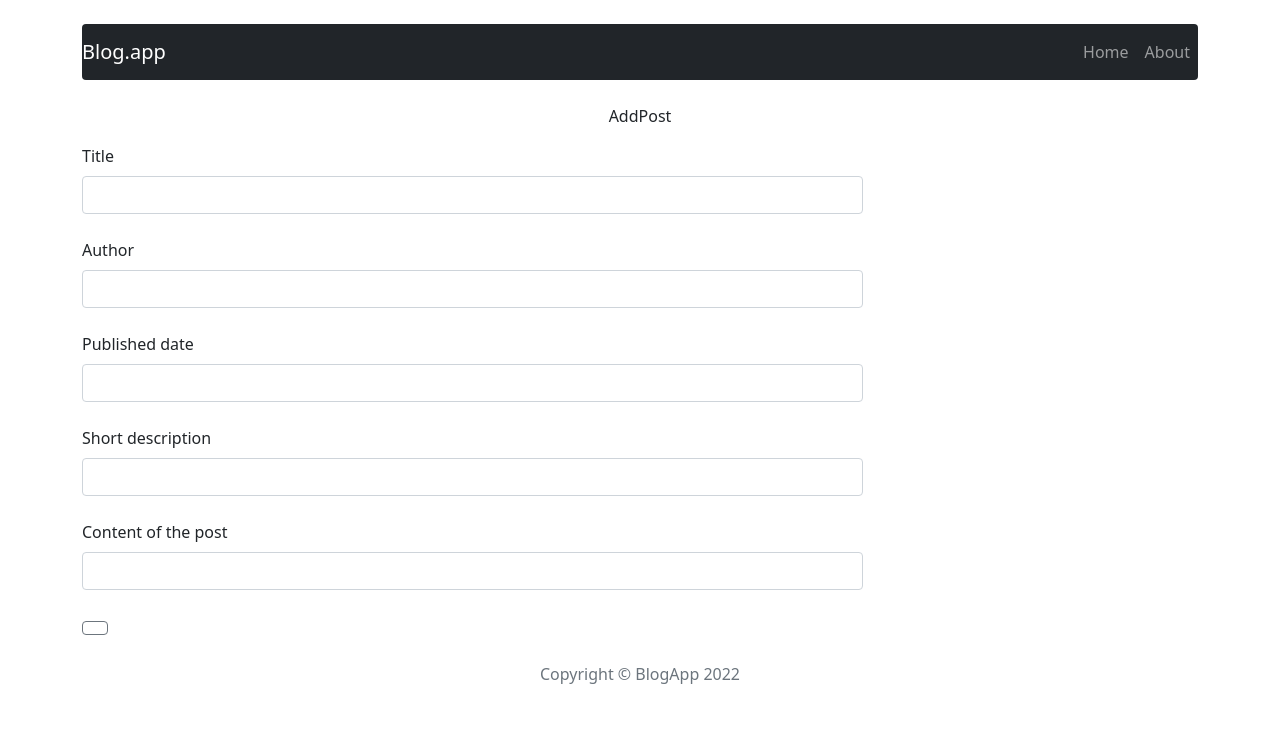
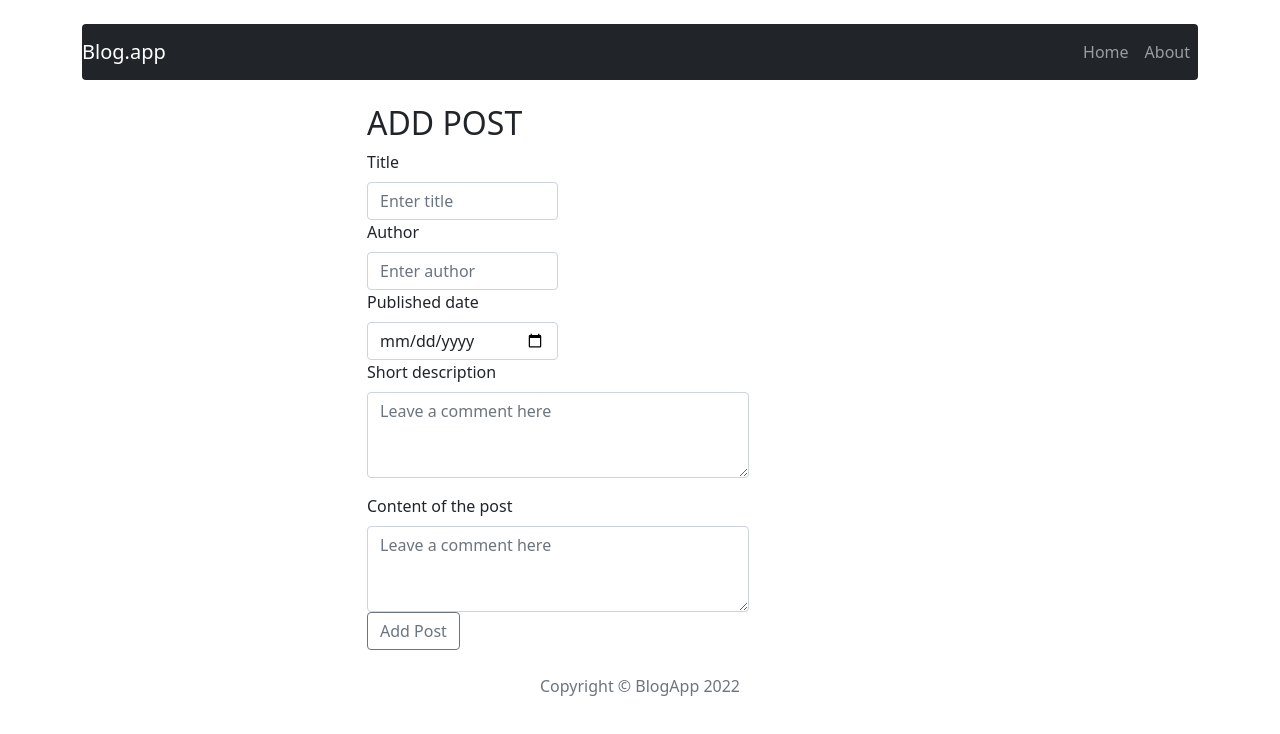
Before and after one commit to SewerynNurczyk/React-Blog, a React (Create React App) app: page /post/add in a window 1280 px wide. Shown: the top 734 px of the page. Built offline with nearby package versions, Linux system fonts and the light colour scheme.

Commit message:
upgrade AddPostForm

```diff
--- a/src/components/features/AddPostForm.js
+++ b/src/components/features/AddPostForm.js
@@ -3,6 +3,7 @@ import { useDispatch } from "react-redux";
 import { addPost } from "../../redux/postsRedux";
 import { useState } from "react";
 import { useNavigate } from "react-router-dom";
+import { Link } from "react-router-dom";
 
 const AddPostForm = () => {
 
@@ -30,29 +31,32 @@ const AddPostForm = () => {
         <div>
             <div style={{ width: '70%' }}>
                 <Form className="" >
-                    <Form.Group className="mb-4">
+                    <Form.Group className="col-md-6">
                         <Form.Label>Title</Form.Label>
-                        <Form.Control value={title} onChange={e => setTitle(e.target.value)} />
+                        <Form.Control placeholder='Enter title' value={title} onChange={e => setTitle(e.target.value)} />
                     </Form.Group>
-                    <Form.Group className="mb-4">
+                    <Form.Group className="col-md-6">
                         <Form.Label>Author</Form.Label>
-                        <Form.Control value={author} onChange={e => setAuthor(e.target.value)} />
+                        <Form.Control placeholder='Enter author' value={author} onChange={e => setAuthor(e.target.value)} />
                     </Form.Group>
-                    <Form.Group className="mb-4">
+                    <Form.Group className="col-md-6">
                         <Form.Label>Published date</Form.Label>
-                        <Form.Control value={publishedDate} onChange={e => setPublishedDate(e.target.value)} />
+                        <Form.Control type='date' placeholder='Enter date dd-mm-yyyy' value={publishedDate} onChange={e => setPublishedDate(e.target.value)} />
                     </Form.Group>
-                    <Form.Group className="mb-4">
+                    <Form.Group className="mb-3">
                         <Form.Label>Short description</Form.Label>
-                        <Form.Control value={shortDescription} onChange={e => setShortDescription(e.target.value)} />
+                        <Form.Control as="textarea" rows={3} placeholder='Leave a comment here' value={shortDescription} onChange={e => setShortDescription(e.target.value)} />
                     </Form.Group>
-                    <Form.Group className="mb-4">
+                    <Form.Group className="mb-10">
                         <Form.Label>Content of the post</Form.Label>
-                        <Form.Control value={content} onChange={e => setContent(e.target.value)} />
+                        <Form.Control as="textarea" rows={3} placeholder='Leave a comment here' value={content} onChange={e => setContent(e.target.value)} />
                     </Form.Group>
+                    <Link to={"/post/" + 'add'}>
+                <Button onClick={handleAdd} variant="btn btn-outline-secondary" type="submit">Add Post</Button>
+            </Link>
                 </Form>
             </div>
-            <Button onClick={handleAdd} variant="btn btn-outline-secondary" type="submit"></Button>
+
         </div>
     );
 };
--- a/src/components/pages/AddPost.js
+++ b/src/components/pages/AddPost.js
@@ -1,11 +1,15 @@
 import AddPostForm from "../features/AddPostForm";
+//import { Button } from "react-bootstrap";
+import { Row } from "react-bootstrap";
 
 const AddPost = () => {
     return (
-        <div>
-        <p className="text-center" >AddPost</p>
-        <AddPostForm />
-        </div>
+        <Row className='justify-content-center'>
+            <div className='col-6'>
+                <h2>ADD POST</h2>
+                <AddPostForm />
+            </div>
+        </Row>
     );
 };
 
```
